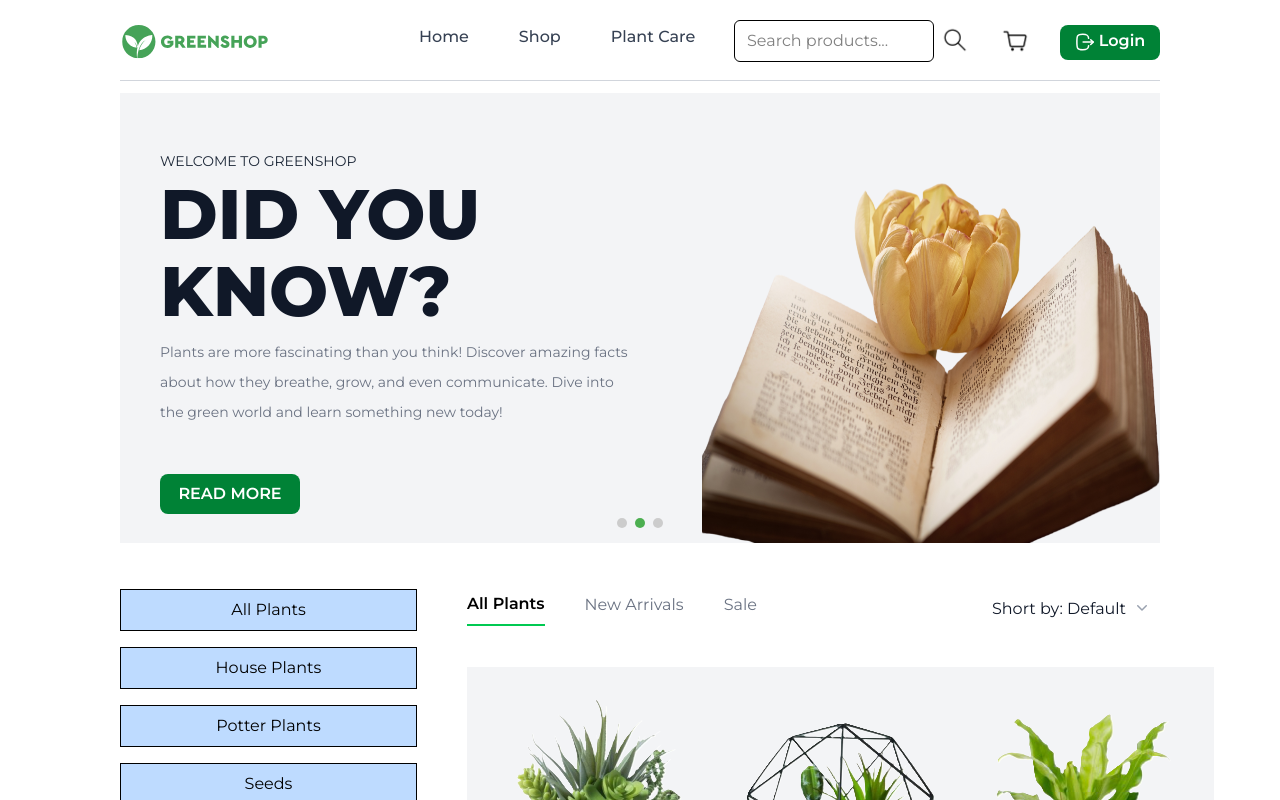
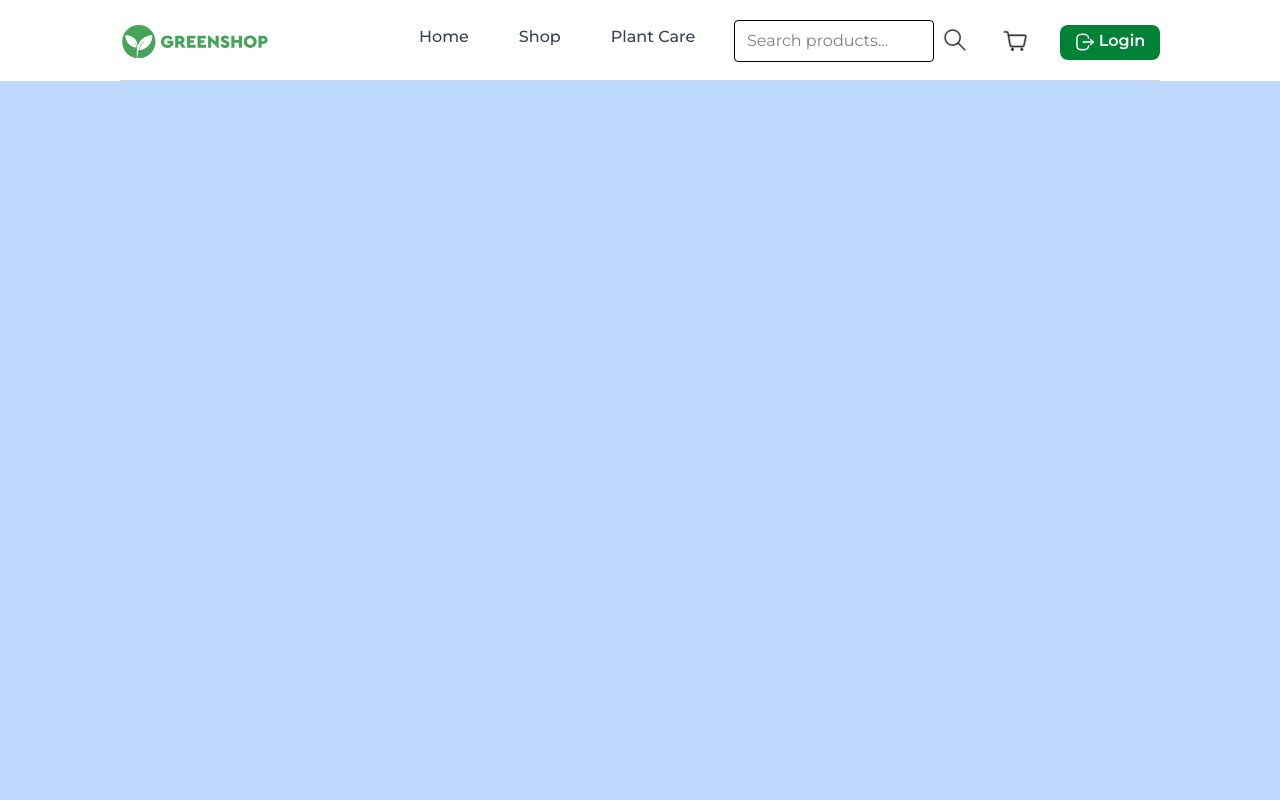
Before and after one commit to NaMiK0/Plants, a React (Vite) app in the folder frontend/plants/: page /productinfo in a window 1280 px wide. Both pictures are taken after a click on the button 955 px from the left and 40 px from the top of the page. Shown: the top 800 px of the page. Built offline with nearby package versions, Linux system fonts and the light colour scheme.

Commit message:
роутинг

```diff
--- a/frontend/plants/package.json
+++ b/frontend/plants/package.json
@@ -19,6 +19,7 @@
     "react": "^19.0.0",
     "react-dom": "^19.0.0",
     "react-id-swiper": "^4.0.0",
+    "react-router-dom": "^7.4.0",
     "swiper": "^11.2.5"
   },
   "devDependencies": {
--- a/frontend/plants/src/App.tsx
+++ b/frontend/plants/src/App.tsx
@@ -1,16 +1,18 @@
-import Header from "./components/Header.tsx";
-import Slider from "./components/Slider.tsx";
-import ContentHome from "./components/ContentHome.tsx";
+import {Route, Routes, BrowserRouter} from "react-router-dom";
+import Home from "../src/components/Home.tsx"
+import ProductInfo from "./components/ProductInfo.tsx";
+import Header from "./components/Header.tsx"
+
 
 function App() {
-
-
   return (
-    <div className="m-0 pt-[25px] pr-[120px] pl-[120px] pb-[0] font-['Montserrat']">
-        <Header />
-        <Slider/>
-        <ContentHome/>
-    </div>
+    <BrowserRouter>
+        <Header/>
+        <Routes>
+            <Route path="/" element={<Home/>}/>
+            <Route path="/productinfo" element={<ProductInfo/>}/>
+        </Routes>
+    </BrowserRouter>
   )
 }
 
--- a/frontend/plants/src/components/Header.tsx
+++ b/frontend/plants/src/components/Header.tsx
@@ -29,7 +29,7 @@ export default function Header() {
 
 
     return (
-        <>
+        <div className="m-0 pt-[25px] pr-[120px] pl-[120px] pb-[0] font-['Montserrat']">
             <header className="flex flex-row justify-between content-center">
                 <img src={ImgLogo} alt="Logo" className="w-[150px] h-[34px]" />
                 <div className="flex flex-row gap-[50px] font-medium text-gray-700">
@@ -167,6 +167,6 @@ export default function Header() {
                 </div>
             </header>
             <div className="w-full h-[1px] mt-[18px] bg-gray-300"></div>
-        </>
+        </div>
     )
 }
--- /dev/null
+++ b/frontend/plants/src/components/Home.tsx
@@ -0,0 +1,12 @@
+import Slider from "./Slider.tsx";
+import ContentHome from "./ContentHome.tsx";
+
+
+export default  function Home() {
+    return (
+        <div className="m-0 pt-[25px] pr-[120px] pl-[120px] pb-[0] font-['Montserrat']">
+            <Slider/>
+            <ContentHome/>
+        </div>
+    )
+}
--- /dev/null
+++ b/frontend/plants/src/components/ProductInfo.tsx
@@ -0,0 +1,11 @@
+
+
+function ProductInfo() {
+    return (
+        <div className="h-screen w-screen bg-blue-200">
+
+        </div>
+    )
+}
+
+export default  ProductInfo;
--- a/frontend/plants/src/components/ProductSearch/ProductSearch.tsx
+++ b/frontend/plants/src/components/ProductSearch/ProductSearch.tsx
@@ -2,7 +2,7 @@ import ImgSearch from "../../assets/Header/search.png"
 import products from "./products.ts"
 import { useState, useRef, useEffect } from "react";
 import { motion, AnimatePresence  } from "framer-motion";
-// import { useNavigate } from "react-router-dom";
+import { useNavigate } from "react-router-dom";
 
 interface Product {
     id: number;
@@ -14,7 +14,7 @@ export default function ProductSearch() {
     const [searchQuery, setSearchQuery] = useState("");
     const searchRef = useRef<HTMLDivElement>(null);
 
-    // const navigate = useNavigate();
+    const navigate = useNavigate();
 
     const filteredProducts: Product[] = searchQuery
         ? products.filter((product) =>
@@ -25,7 +25,7 @@ export default function ProductSearch() {
     const handleProductClick = (id: number) => {
         setSearchQuery("");
         setIsSearchOpen(false);
-        // navigate(`/product/${id}`);
+        navigate(`/productinfo/${id}`);
     };
 
     useEffect(() => {
@@ -60,12 +60,12 @@ export default function ProductSearch() {
                         initial={{width: 0, opacity: 0}}
                         animate={{width: isSearchOpen ? 200 : 0, opacity: isSearchOpen ? 1 : 0}}
                         exit={{width: 0, opacity: 0}}
-                        transition={{duration: 0.3, ease: "easeInOut"}}
+                        transition={{duration: 0.2, ease: "easeInOut"}}
                         className="absolute top-[-5px] right-9 bg-white rounded-lg w-[200px] z-10"
                     >
                         <input
                             type="text"
-                            className="w-full px-3 py-2 border rounded-md focus:outline-none focus:ring-[1px] focus:black"
+                            className="w-full px-3 py-2 border rounded-[4px] focus:outline-none "
                             placeholder="Search products..."
                             value={searchQuery}
                             onChange={(e) => setSearchQuery(e.target.value)}
```
Also changed, not shown: 1 other file (tests, documents, lock files or other folders).
